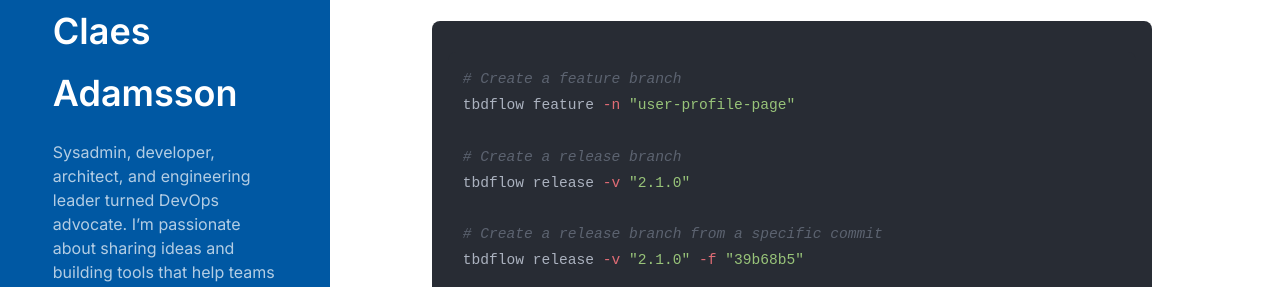
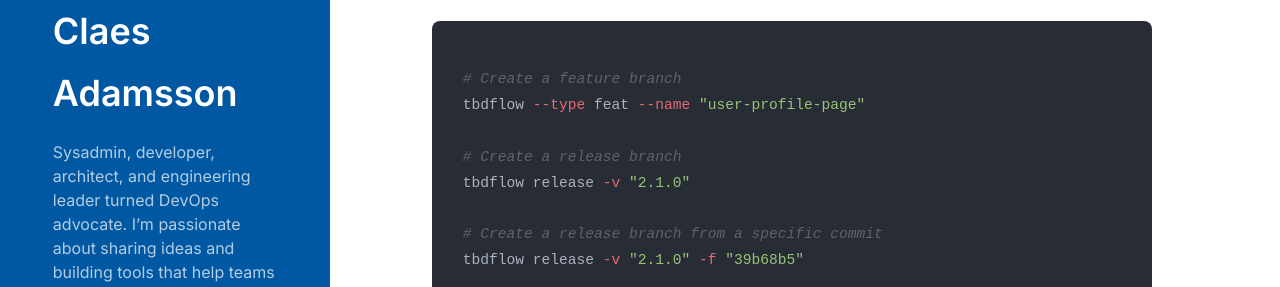
Before and after one commit to cladam/cladam.github.io, a Jekyll site: the page built from _projects/tbdflow.md, in a window 1280 px wide and 900 px high, scrolled down 5103 px. Shown: the part 163-450 px from the top of the window. Built offline with Jekyll 4.4.1, drawn with Linux system fonts in a browser that asks for light colours.

Commit message:
Update command syntax for creating feature branches

````diff
--- a/_projects/tbdflow.md
+++ b/_projects/tbdflow.md
@@ -158,7 +158,7 @@ tbdflow commit -t feat -m "add feature x as part of bigger thing" --issue "ABC-1
 
 ```bash
 # Create a feature branch
-tbdflow feature -n "user-profile-page"
+tbdflow --type feat --name "user-profile-page"
 
 # Create a release branch
 tbdflow release -v "2.1.0"
````
